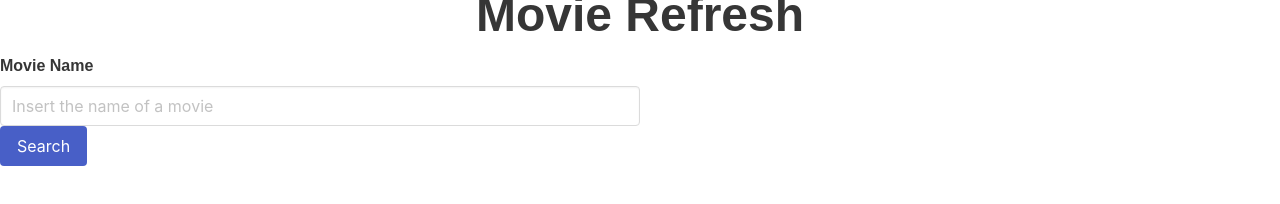
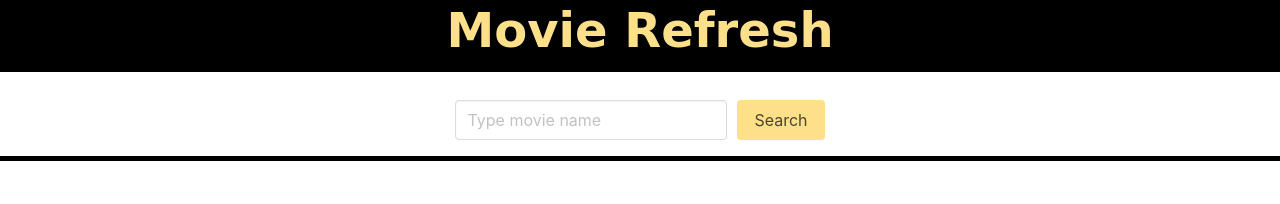
Before and after one commit to falbanese7/movie-refresh, a plain HTML site: page index.html in a window 1280 px wide. Drawn offline with nearby package versions, Linux system fonts and the light colour scheme; a web font is replaced by a local one.

Commit message:
Creating default style

```diff
--- a/index.html
+++ b/index.html
@@ -6,24 +6,28 @@
     <meta http-equiv="X-UA-Compatible" content="ie=edge">
     <title>Movie Refresh</title>
     <link rel="stylesheet" href="https://cdn.jsdelivr.net/npm/bulma@0.9.3/css/bulma.min.css">
+    <link rel="preconnect" href="https://fonts.googleapis.com">
+    <link rel="preconnect" href="https://fonts.gstatic.com" crossorigin>
+    <link href="https://fonts.googleapis.com/css2?family=Codystar&display=swap" rel="stylesheet">
 	  <link rel ="stylesheet" href="./style.css">
   </head>
   <body>
     <header class="columns is-centered">
         <!-- working title -->
-        <h1 class="title is-1">Movie Refresh</h1>
+        <h1 class="title is-1 has-text-warning">Movie Refresh</h1>
     </header>
-    <nav></nav>
-    <main class="columns">
-        <div class="column">
-          <label class="label">Movie Name</label>
-          <form class="control">
-            <input id="search-input" class="input" type="text" placeholder="Insert the name of a movie">
-            <button id="search-btn" class="button is-link">Search</button>
+    <nav class="navbar-center is-centered">
+      <div class="navbar-item">
+        <!-- <label class="label">Movie Name</label> -->
+        <form class="control navbar-item">
+          <input id="search-input" class="input" type="text" placeholder="Type movie name">
+          <button id="search-btn" class="button is-warning">Search</button>
         </form>
       </div>
+    </nav>
+    <main class="columns">
         <!-- where the trailer lives -->
-        <div class="columns">
+          <div class="column">
             <section class="column p-1" id="trailer"></section>
             <section class="column p-1" id="youtube-link"></section>
           </div>
--- a/style.css
+++ b/style.css
@@ -3,5 +3,23 @@
 }
 
 body {
-  font-family: Arial;
+  width: auto;
 }
+header {
+  padding: 15px;
+  background-color: black;
+  font-family: 'Codystar', cursive;
+}
+
+nav div {
+  display: flex;
+  justify-content: center;
+}
+
+input {
+  margin-right: 10px;
+}
+
+nav {
+  border-bottom: solid black 5px;
+}
```
Lines whose indentation alone changed are shown as unchanged.
